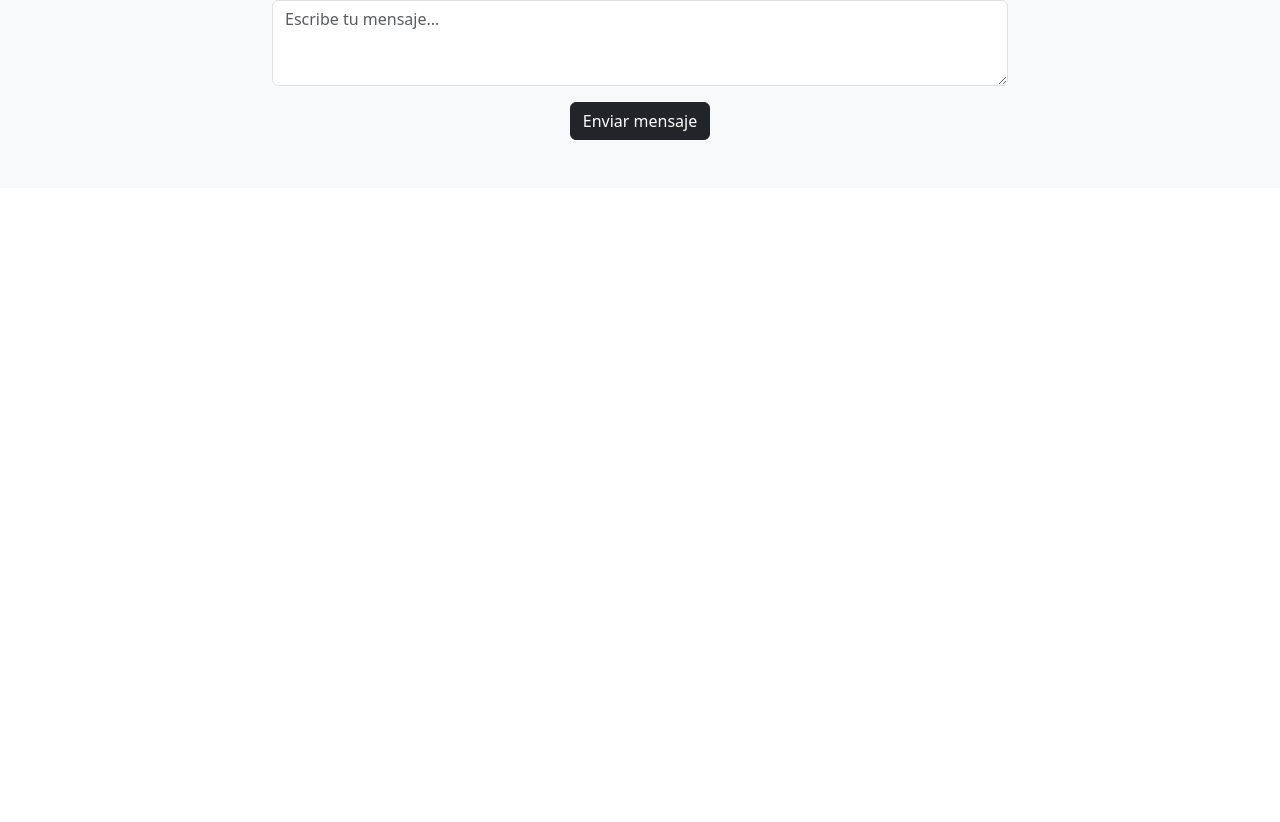
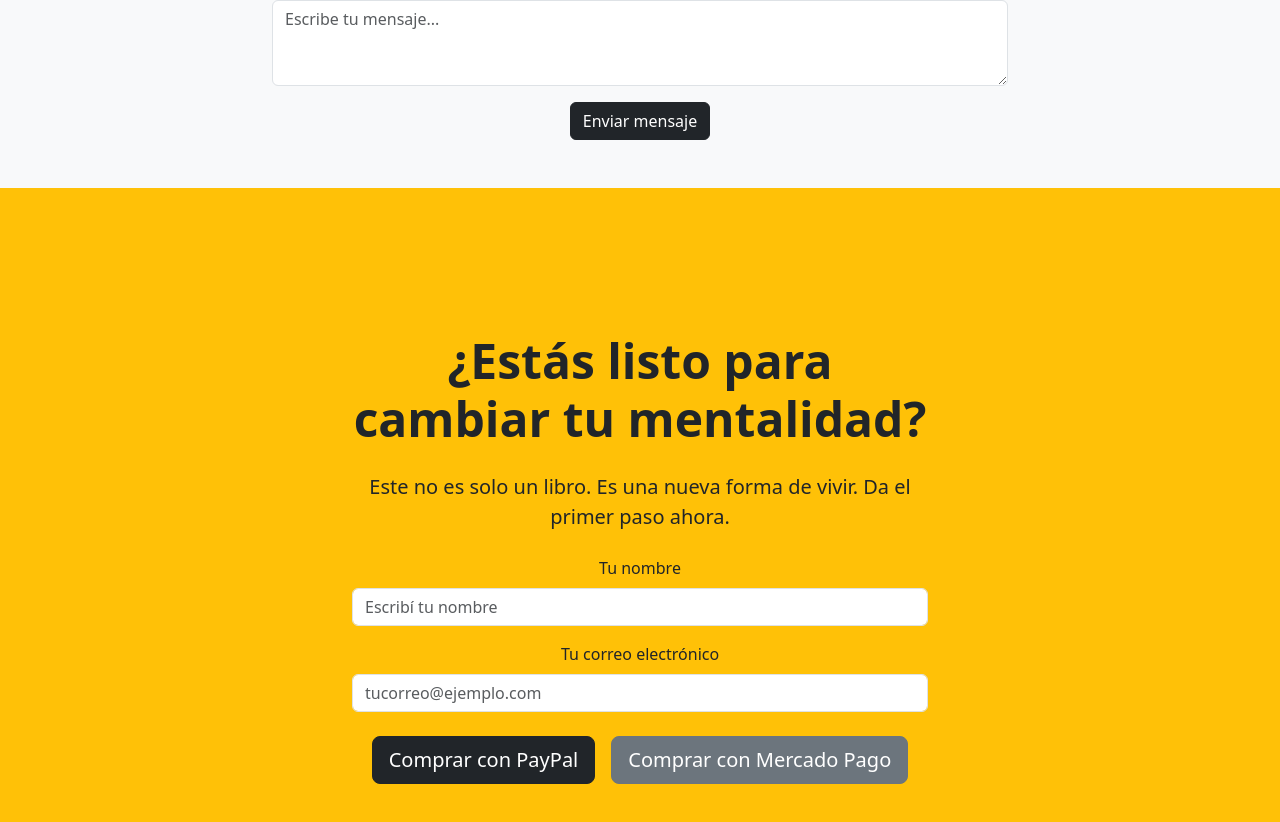
Before and after one commit to federudiero/ebook-mentalidad, a React (Create React App) app in the folder frontend/: page / in a window 1280 px wide. Shown: the part 6287-7109 px from the top of the page. Before the commit the page ends 6475 px from the top, so only its background shows below. Built offline with nearby package versions, Linux system fonts and the light colour scheme.

Commit message:
Agregado formulario de compra con botones PayPal y MercadoPago

```diff
--- a/frontend/src/Components/MentalidadLanding.js
+++ b/frontend/src/Components/MentalidadLanding.js
@@ -2,8 +2,6 @@ import React, { useState } from 'react';
 import { Container, Accordion, Row, Col, Button, Card, Navbar, Nav, Form, Modal } from 'react-bootstrap';
 import 'bootstrap/dist/css/bootstrap.min.css';
 import './MentalidadDeluxeLanding.css';
-
-
 
 
 
@@ -21,14 +19,6 @@ export default function MentalidadLanding() {
     "Memento Mori": "Recordar que vas a morir te impulsa a vivir con intención. No postergues tu propósito. Viví con fuego y hacé que tu vida valga."
   };
 
-  const handlePayPal = () => {
-    window.open('https://www.paypal.com/paypalme/tulinkdecompra', '_blank');
-  };
-
-  const handleMercadoPago = () => {
-    window.open('https://www.mercadopago.com.ar/checkout/v1/redirect?pref_id=tu_id_de_pago', '_blank');
-  };
-
   const [show, setShow] = useState(false);
   const [contenidoModal, setContenidoModal] = useState({ titulo: '', texto: '' });
   const [nombre, setNombre] = useState('');
@@ -38,8 +28,33 @@ export default function MentalidadLanding() {
   const abrirModal = (titulo, texto) => setContenidoModal({ titulo, texto }) || setShow(true);
   const cerrarModal = () => setShow(false);
 
+  const handleCompra = async (metodo) => {
+    if (!nombre || !email) {
+      alert('Por favor completá tu nombre y correo electrónico.');
+      return;
+    }
 
+    setLoading(true);
 
+    try {
+      await fetch("https://TU_BACKEND.vercel.app/api/enviarLibro", {
+        method: "POST",
+        headers: { "Content-Type": "application/json" },
+        body: JSON.stringify({ nombre, email }),
+      });
+
+      if (metodo === "paypal") {
+        window.open("https://www.paypal.com/paypalme/tulinkdecompra", "_blank");
+      } else {
+        window.open("https://www.mercadopago.com.ar/checkout/v1/redirect?pref_id=tu_id_de_pago", "_blank");
+      }
+    } catch (err) {
+      console.error("Error al enviar:", err);
+      alert("Error al enviar el correo. Intentá nuevamente.");
+    }
+
+    setLoading(false);
+  };
   return (
     <>
       <Navbar bg="dark" variant="dark" expand="lg" fixed="top">
@@ -396,6 +411,46 @@ export default function MentalidadLanding() {
       </section>
 
 
+<section id="comprar" className="py-5 bg-warning text-dark">
+  <Container className="my-5 py-5" style={{ maxWidth: '600px' }}>
+    <h2 className="text-center fw-bold mb-4 display-5">¿Estás listo para cambiar tu mentalidad?</h2>
+    <p className="lead text-center mb-4">Este no es solo un libro. Es una nueva forma de vivir. Da el primer paso ahora.</p>
+
+    <Form className="mb-4">
+      <Form.Group className="mb-3">
+        <Form.Label>Tu nombre</Form.Label>
+        <Form.Control
+          type="text"
+          placeholder="Escribí tu nombre"
+          value={nombre}
+          onChange={(e) => setNombre(e.target.value)}
+          disabled={loading}
+        />
+      </Form.Group>
+      <Form.Group className="mb-4">
+        <Form.Label>Tu correo electrónico</Form.Label>
+        <Form.Control
+          type="email"
+          placeholder="tucorreo@ejemplo.com"
+          value={email}
+          onChange={(e) => setEmail(e.target.value)}
+          disabled={loading}
+        />
+      </Form.Group>
+    </Form>
+
+    <div className="d-flex justify-content-center gap-3 flex-wrap">
+      <Button variant="dark" size="lg" onClick={() => handleCompra('paypal')} disabled={loading}>
+        {loading ? 'Procesando...' : 'Comprar con PayPal'}
+      </Button>
+      <Button variant="secondary" size="lg" onClick={() => handleCompra('mercadoPago')} disabled={loading}>
+        {loading ? 'Procesando...' : 'Comprar con Mercado Pago'}
+      </Button>
+    </div>
+  </Container>
+</section>
+
+
       <a href="https://wa.me/543518120950" className="position-fixed bottom-0 end-0 m-4" style={{ zIndex: 9999 }} target="_blank" rel="noopener noreferrer">
         <img src="https://cdn-icons-png.flaticon.com/512/124/124034.png" alt="WhatsApp" width="60" height="60" style={{ borderRadius: '50%' }} />
       </a>
```
